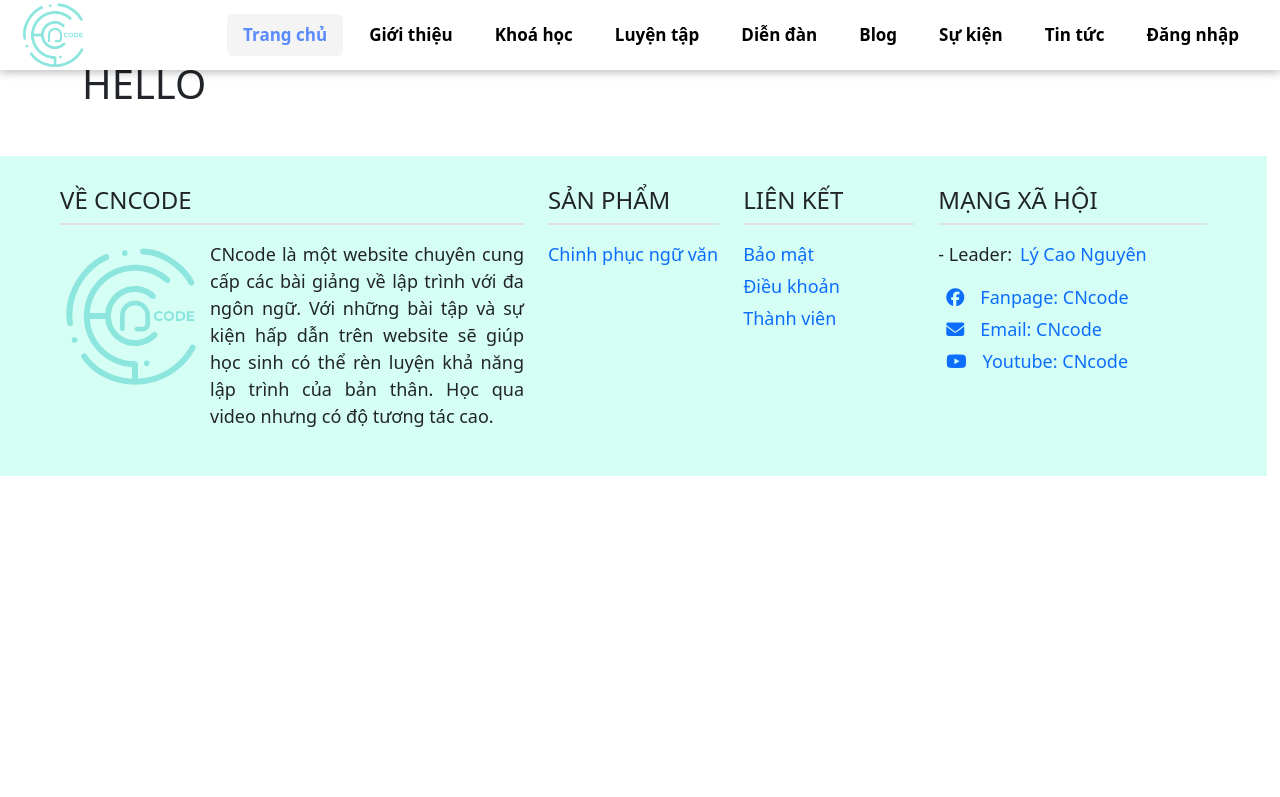
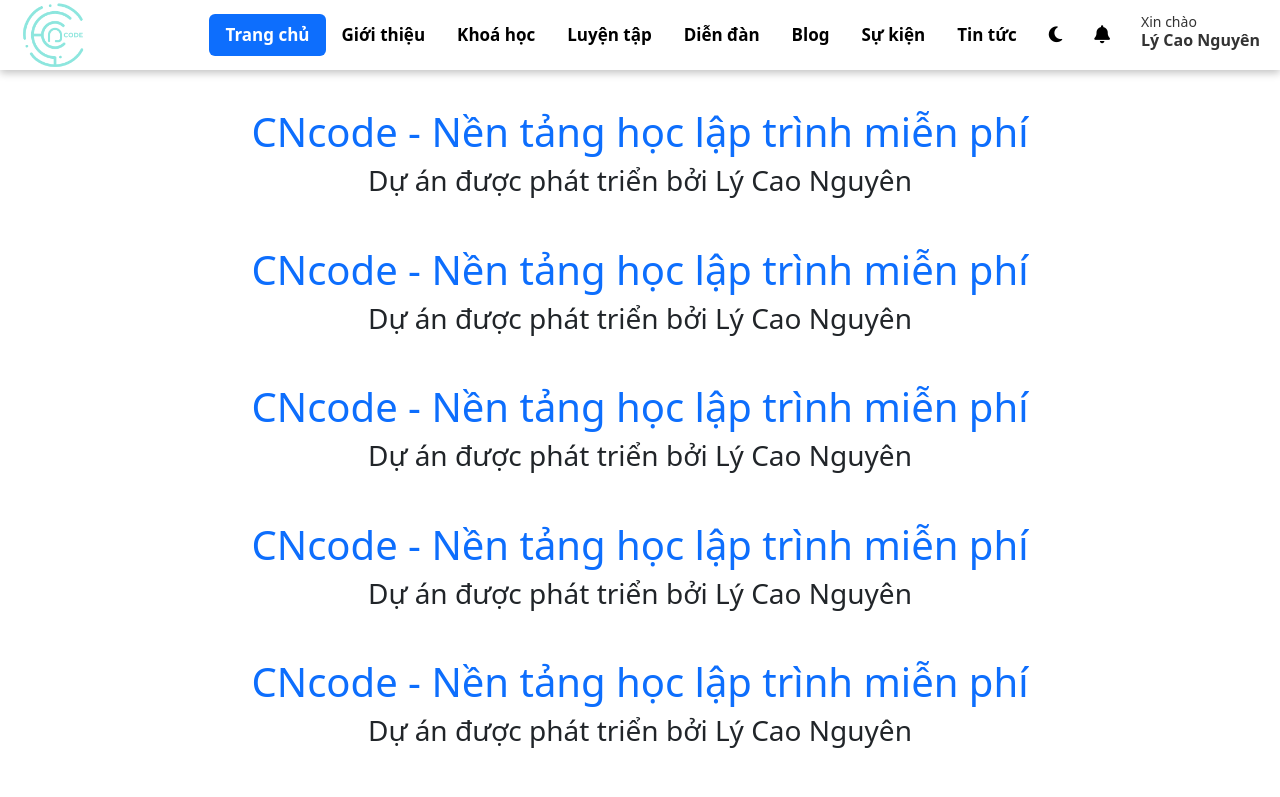
Before and after one commit to Cao-nguyen/cncode-frontend, a React (Create React App) app: page / in a window 1280 px wide. Shown: the top 797 px of the page. Built offline with nearby package versions, Linux system fonts and the light colour scheme.

Commit message:
update 27.12

```diff
--- a/src/App.js
+++ b/src/App.js
@@ -1,24 +1,36 @@
-import './App.scss';
+import { BrowserRouter as Router, useLocation } from "react-router-dom";
+import React, { useState } from 'react';
+import Header from './components/Header/Header';
+import Footer from './components/Footer/Footer';
+import { validRoutes } from './routes/appRoutes';
+import AppRoutes from "./routes/appRoutes";
+import { ToastContainer } from "react-toastify";
+import 'react-toastify/dist/ReactToastify.css';
 import 'bootstrap/dist/css/bootstrap.min.css';
 import 'bootstrap/dist/js/bootstrap.bundle.min.js';
 import '@fortawesome/fontawesome-free/css/all.min.css';
-import { BrowserRouter as Router, useLocation } from "react-router-dom";
-import Header from './components/Header/Header';
-import Footer from './components/Footer/Footer';
-import AppRoutes from './routes/appRoutes';
-import { validRoutes } from './routes/appRoutes';
-import { ToastContainer } from "react-toastify";
-import 'react-toastify/dist/ReactToastify.css';
+import './App.scss';
 
 function App() {
   const location = useLocation();
   const hideHeader = !validRoutes.includes(location.pathname);
 
+  const savedTheme = localStorage.getItem('darkMode');
+  const [isDarkMode, setIsDarkMode] = useState(savedTheme === 'true');
+
+  const toggleTheme = () => {
+    setIsDarkMode((prevMode) => {
+      const newMode = !prevMode;
+      localStorage.setItem('darkMode', newMode);
+      return newMode;
+    });
+  };
+
   return (
-    <div>
+    <div className={isDarkMode ? 'app dark-mode' : 'app'}>
       {!hideHeader && (
         <div className="header">
-          <Header />
+          <Header isDarkMode={isDarkMode} toggleTheme={toggleTheme} />
         </div>
       )}
       <div className="app-container">
@@ -41,7 +53,7 @@
         </div>
       )}
     </div>
-  )
+  );
 }
 
 function AppWithRouter() {
--- a/src/App.scss
+++ b/src/App.scss
@@ -8,6 +8,61 @@
     padding-top: 60px;
 }
 
-.dark {
-    background-color: #eee;
+.dark-mode {
+    background-color: #1e1e2f;
+
+    .nav {
+        background-color: #31314d;
+
+        .nav-link {
+            color: #eee;
+        }
+
+        .custom-dropdown-toggle {
+            color: #fff;
+        }
+
+        .dropdown-menu {
+            background-color: #1e1e2f;
+
+            .dropdown-link {
+                color: #eee;
+            }
+
+            .dropdown-link-logout {
+                color: rgb(255, 86, 86);
+                text-decoration: none;
+            }
+
+            .dropdown-item.active,
+            .dropdown-item:active {
+                background-color: #1e1e2f;
+            }
+
+            .dropdown-item:hover {
+                background-color: #1e1e2f;
+            }
+
+            .dropdown-divider {
+                background-color: #eee;
+            }
+        }
+    }
+
+    footer {
+        background-color: #27293d;
+    }
+
+    h1,
+    h2,
+    h3,
+    h4,
+    h5,
+    p {
+        color: #fff;
+    }
+
+    a {
+        color: #c8cdff;
+    }
 }
--- a/src/components/Footer/Footer.scss
+++ b/src/components/Footer/Footer.scss
@@ -1,7 +1,7 @@
 footer {
     margin-top: 20px;
     padding: 20px 20px;
-    width: 99%;
+    width: 100%;
     background-color: #d5fff4;
 
     .row {
--- a/src/components/Header/Header.js
+++ b/src/components/Header/Header.js
@@ -5,7 +5,7 @@
 import logo from '../../assets/logo.png'
 import './Header.scss'
 
-function Header(props) {
+function Header({ isDarkMode, toggleTheme }) {
     return (
         <div>
             <Nav className="nav" variant="pills">
@@ -37,10 +37,22 @@
                     <Nav.Item className="nav-links">
                         <Nav.Link className="nav-link" as={NavLink} to="/tintuc" eventKey="/tintuc">Tin tức</Nav.Link>
                     </Nav.Item>
-                    <Nav.Item className="nav-links nav-last">
+                    {/* <Nav.Item className="nav-links nav-last">
                         <Nav.Link className="nav-link" as={NavLink} to="/dangnhap" eventKey="/dangnhap">Đăng nhập</Nav.Link>
+                    </Nav.Item> */}
+                    <Nav.Item className="nav-links">
+                        <Nav.Link>
+                            <i className={`fa-solid ${isDarkMode ? 'fa-sun' : 'fa-moon'}`} onClick={toggleTheme}></i>
+                        </Nav.Link>
                     </Nav.Item>
-                    {/* <Dropdown>
+
+                    <Nav.Item className="nav-links">
+                        <Nav.Link>
+                            <i className="fa-solid fa-bell"></i>
+                        </Nav.Link>
+                    </Nav.Item>
+
+                    <Dropdown>
                         <Dropdown.Toggle as="div" className="custom-dropdown-toggle">
                             <div className="greeting">
                                 Xin chào
@@ -79,7 +91,7 @@
                                 <NavLink className="dropdown-link-logout" to="/me/logout">Đăng xuất</NavLink>
                             </Dropdown.Item>
                         </Dropdown.Menu>
-                    </Dropdown> */}
+                    </Dropdown>
                 </div>
             </Nav>
         </div>
--- a/src/components/Header/Header.scss
+++ b/src/components/Header/Header.scss
@@ -21,7 +21,7 @@
     }
 
     .nav-links {
-        padding: 0px 5px;
+        padding: 0px 0px;
 
         .nav-link {
             font-size: 17px;
@@ -32,6 +32,10 @@
         .active {
             background-color: #f4f4f4;
             color: #5a8afb;
+        }
+
+        i {
+            font-size: 18px;
         }
     }
 
@@ -44,7 +48,7 @@
         cursor: pointer;
         color: #333;
         text-align: left;
-        margin-right: 40px;
+        margin-right: 20px;
         margin-left: 15px;
     }
 
--- a/src/components/Home/Home.js
+++ b/src/components/Home/Home.js
@@ -3,7 +3,23 @@
 function Home(props) {
     return (
         <div className="container">
-            <h1>HELLO</h1>
+            <h1 className="text-center mt-5 text-primary">CNcode - Nền tảng học lập trình miễn phí</h1>
+            <h3 className="text-center">Dự án được phát triển bởi Lý Cao Nguyên</h3>
+
+            <h1 className="text-center mt-5 text-primary">CNcode - Nền tảng học lập trình miễn phí</h1>
+            <h3 className="text-center">Dự án được phát triển bởi Lý Cao Nguyên</h3>
+
+            <h1 className="text-center mt-5 text-primary">CNcode - Nền tảng học lập trình miễn phí</h1>
+            <h3 className="text-center">Dự án được phát triển bởi Lý Cao Nguyên</h3>
+
+            <h1 className="text-center mt-5 text-primary">CNcode - Nền tảng học lập trình miễn phí</h1>
+            <h3 className="text-center">Dự án được phát triển bởi Lý Cao Nguyên</h3>
+
+            <h1 className="text-center mt-5 text-primary">CNcode - Nền tảng học lập trình miễn phí</h1>
+            <h3 className="text-center">Dự án được phát triển bởi Lý Cao Nguyên</h3>
+
+            <h1 className="text-center mt-5 text-primary">CNcode - Nền tảng học lập trình miễn phí</h1>
+            <h3 className="text-center">Dự án được phát triển bởi Lý Cao Nguyên</h3>
         </div>
     );
 }
```
Also changed, not shown: src/components/Register/Register.js (added), src/components/Register/Register.scss (added).
